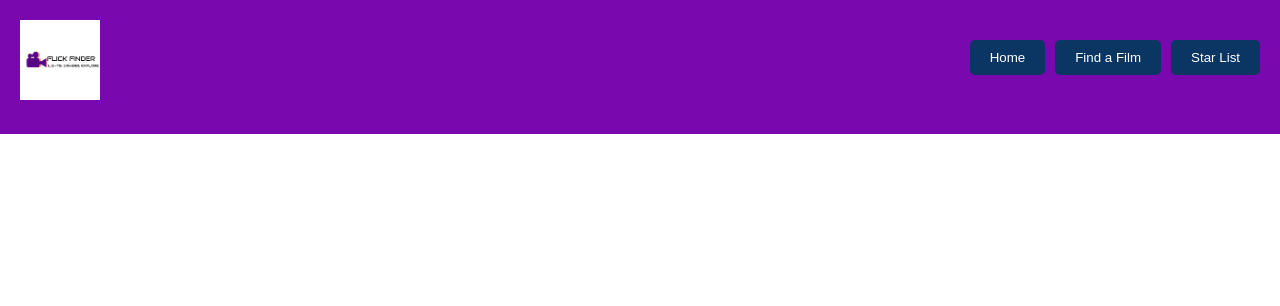
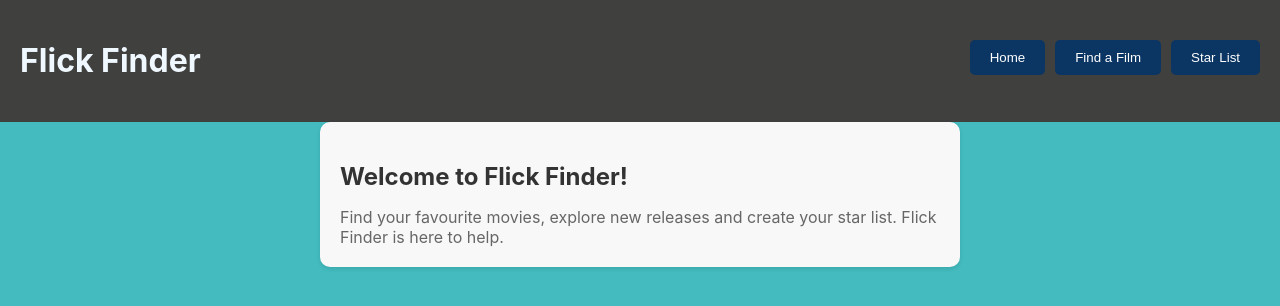
Before and after one commit to Townsy1996/react-film-app, a React (Create React App) app: page / in a window 1280 px wide. Shown: the top 306 px of the page. Built offline with nearby package versions, Linux system fonts and the light colour scheme.

Commit message:
added homeMessage component to home

```diff
--- a/src/components/Header.js
+++ b/src/components/Header.js
@@ -10,8 +10,9 @@ function Header() {
 
         <header className="header" data-testid="header">
             <div className="banner-container">
-                <img id="logo" src={'/assets/images/flick-finder-logo.png'} alt="website logo" />
+
             </div>
+            <h1 id='main-title'>Flick Finder</h1>
 
             <div className="navigation-links">
                 <Link to="/">
--- /dev/null
+++ b/src/components/HomeMessage.js
@@ -0,0 +1,20 @@
+import React from 'react';
+import "../styles/main.css";
+
+function HomeMessage (){
+
+    return(
+
+        <div className='home-message' id='message-container'>
+            <h2 id='welcomeTitle'>Welcome to Flick Finder!</h2>
+            <p>
+                Find your favourite movies, explore new releases and create your star list. Flick Finder is here
+                to help.
+            </p>
+
+        </div>
+
+    );
+}
+
+export default HomeMessage;
--- a/src/pages/Home.js
+++ b/src/pages/Home.js
@@ -1,11 +1,13 @@
 import React from 'react';
 import Header from '../components/Header';
+import HomeMessage from '../components/HomeMessage';
 
 function Home (){
 
     return (
         <div>
             <Header />
+            <HomeMessage />
         </div>
     );
 }
--- a/src/styles/main.css
+++ b/src/styles/main.css
@@ -1,33 +1,33 @@
-/* main.css */
-
-/* Style for the header container */
+body{
+    background-color: #0fa8adc7;
+}
 .header {
-    background-color: #7a08af;
+    background-color: #40403f;
     padding: 20px;
     display: flex;
     justify-content: space-between;
   }
 
-  /* Style for the banner container */
   .banner-container {
-    text-align: center;
+
     margin-bottom: 10px;
-    order: 2; /* Move the banner container to the right */
+    order: 2;
+    background: linear-gradient(to bottom, #40403f 0%, rgb(234, 232, 239) 100%);
+
   }
 
-  /* Style for the logo */
-  #logo {
-    width: 80px;
-    height: auto;
-    order: 1; /* Move the logo to the left */
+  #main-title{
+    margin-right: auto;
+    color: aliceblue;
   }
+
 
   /* Style for the navigation links */
   .navigation-links {
     display: flex;
-    justify-content: flex-end; /* Align navigation links to the right */
+    justify-content: flex-end;
     margin-top: 20px;
-    order: 3; /* Move the navigation links to the right */
+    order: 3;
   }
 
   /* Style for the navigation buttons */
@@ -38,10 +38,37 @@
     padding: 10px 20px;
     border-radius: 5px;
     cursor: pointer;
-    margin-left: 10px; /* Add some space between buttons */
+    margin-left: 10px;
   }
 
   /* Hover effect for the navigation buttons */
   .navigation-links button:hover {
     background-color: #0056b3;
   }
+
+
+
+/* Styles for the message container */
+.home-message {
+    width: 80%;
+    max-width: 600px;
+    margin: 0 auto;
+    padding: 20px;
+    background-color: #f8f8f8;
+    border-radius: 10px;
+    box-shadow: 0 2px 4px rgba(0, 0, 0, 0.1);
+  }
+
+  /* Styles for the title */
+  #welcomeTitle {
+    font-size: 24px;
+    color: #333;
+    margin-bottom: 10px;
+  }
+
+  /* Styles for the paragraph */
+  .home-message p {
+    font-size: 16px;
+    color: #666;
+    margin-bottom: 0; /* Remove default margin to avoid extra space */
+  }
```
